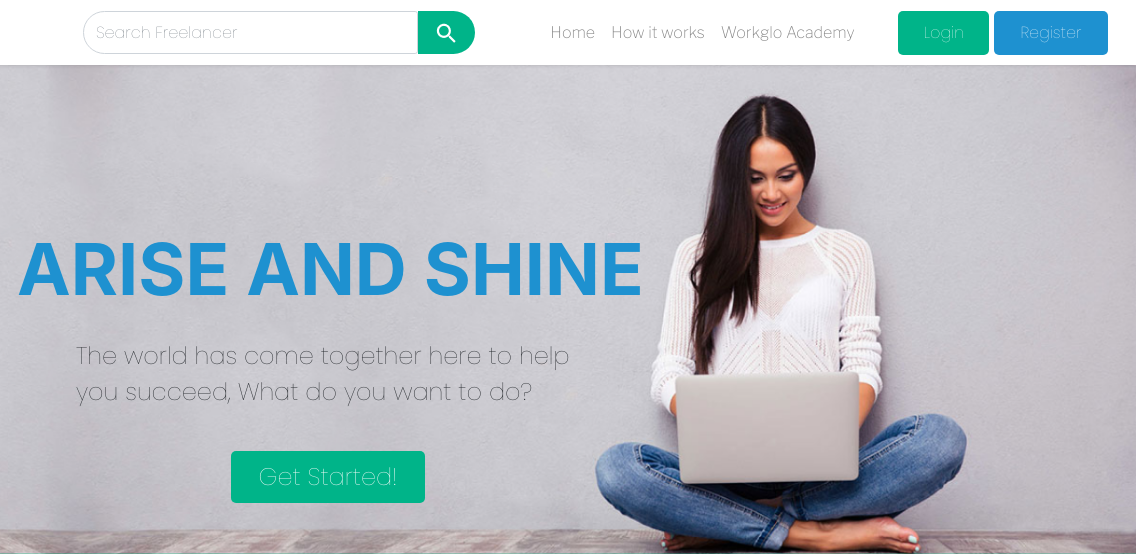
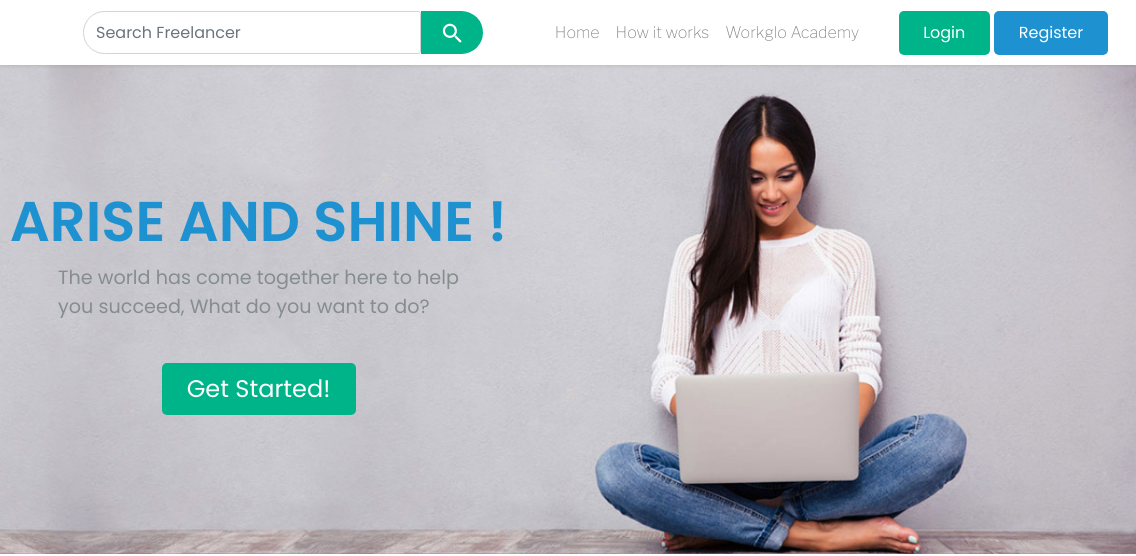
Before and after one commit to xmartina/workglo, a plain HTML site: page index.html in a window 1280 px wide. Shown: the top 556 px of the page, 144-1280 px from the left. Drawn offline with nearby package versions, Linux system fonts and the light colour scheme.

Commit message:
Hero Device Response fixed

```diff
--- a/index.html
+++ b/index.html
@@ -78,22 +78,34 @@
 </nav>
 
 <!--Body Content-->
-    <div class="heroimage" style=" font-family: Inter; padding-top: 150px;">
-
-        <div style="color: #1E91D0; font-size: 72px; font-weight: 700; max-width: 670px; margin-left: 161px;">
-            ARISE AND SHINE
+<div class="heroimage">
+    <div class="container">
+        <div class="row">
+            <div class="col-lg-7">
+                <div class="hero-home-head">
+                    ARISE AND SHINE !
+                </div>
+                <div class="hero-home-description">
+                    The world has come together here to help <br>you succeed, What do you want to do?
+                </div>
+                <div class="btn-wrapper">
+                    <button class="btn login custom" type="submit" style="">Get Started!</button>
+                </div>
+            </div>
+            <div class="col-lg-5"></div>
+            <div class="col-lg-2"></div>
+        </div>
     </div>
 
-        <div style="font-family: Poppins; font-size: 24px; font-weight: 500; width: 535px; margin-left: 220px; margin-top: 15px;">
-            The world has come together here to help you succeed, What do you want to do?
 </div>
-
-        <button class="btn login" type="submit" style="background-color:  #00B489; width: 194px;
-      height: 52px; margin-top: 41px; border-radius: 5px; margin-left: 375px; font-family: Poppins; font-size: 24px; font-weight:500; color: white">Get Started!</button>
-
-    </div>
+<!--slider Stops-->
 
 
+
+<!--Partners Sections-->
+.
+
+<!--        Footer Starts-->
 <div class="card-footer bg-white border-white" style="font-family: Libre Franklin; color:#838383">
     <div class="card-body" >
         <div class="row">
--- a/style.css
+++ b/style.css
@@ -1,14 +1,16 @@
+/*Imoport Fonts*/
+/*Templates Defaults and Externals*/
+@import url('https://fonts.googleapis.com/css2?family=Poppins:wght@600&display=swap');
+@import url('https://fonts.googleapis.com/css2?family=Poppins&display=swap');
+
+
+/*End Defaults and Externals*/
+
+
 .nav-link:hover
 {
     color:  #00B489 !important;
 
-}
-.heroimage
-{
-    background-image: url(assets/lady-browsing.png);
-    background-repeat: no-repeat;
-    background-size: contain;
-    height: 550px;
 }
 
 .nav-link
@@ -27,7 +29,80 @@
     border-color: #00B489;
 }
 
+.heroimage
+{
+    background-image: url(assets/lady-browsing.png);
+    background-repeat: no-repeat;
+    background-size: contain;
+    height: 550px;
+    padding-top: 100px;
+    font-family: "Inter", sans-serif;
+}
+
+.hero-home-head{
+    font-family:"Poppins",sans-serif;
+    font-size: 3.5em;
+    display: flex;
+    justify-content: center;
+    color: #1E91D0;
+    font-weight: 900;
+    margin-top: 15px;
+}
+
+.hero-home-description{
+    display: flex;
+    justify-content: center;
+    font-family: "Poppins",sans-serif;
+    font-size: 1.2em;
+    color: #858d8d;
+}
+.btn-wrapper{
+    display: flex;
+    justify-content: center;
+}
+.btn.login.custom{
+    background-color:  #00B489;
+    width: 194px;
+    height: 52px;
+    margin-top: 41px;
+    border-radius: 5px;
+    font-family: "Poppins", sans-serif;
+    font-size: 24px;
+    font-weight:500;
+    color: #fff;
+}
+
+
 /* Responsiveness for Footer */
+@media (max-width: 991px) , (max-width: 764px){
+    .navbar-collapse.collapse.show{
+        display: flex;
+        flex-direction: column;
+        justify-content: center;
+    }
+    .heroimage
+    {
+        background-image: url(assets/lady-browsing.png);
+        background-repeat: no-repeat;
+        background-size: cover;
+        background-position: right top;
+        height: 24em;
+        padding-top: 100px;
+        font-family: "Inter", sans-serif;
+    }
+    .hero-home-head{
+        font-family:"Poppins",sans-serif;
+        font-size: 3em;
+        display: flex;
+
+    }
+}
+
+@media (max-width: 450px) , (max-width: 300px){
+    .heroimage{
+        height: 31em;
+    }
+}
 @media only screen and (max-width:768px)
 {
     /* Responsiveness for Footercontent */
@@ -85,8 +160,8 @@
     .authbtnscontainer
     {
         display: flex;
-       justify-content: center;
-       margin-top: 2rem;
+        justify-content: center;
+        margin-top: 2rem;
     }
 
     .login
```
Lines whose indentation alone changed are shown as unchanged.
